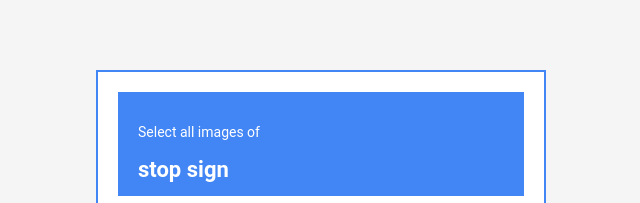
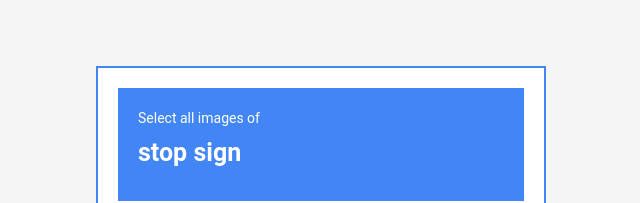
Before and after one commit to jeasper123/solvable-captcha, a plain HTML site: page index.html in a window 1280 px wide. Shown: the top 203 px of the page, without its empty margins (319-959 px from the left). Drawn offline with Linux system fonts and the light colour scheme; grey boxes are pictures that could not be loaded.

Commit message:
Update index.html

```diff
--- a/index.html
+++ b/index.html
@@ -30,7 +30,7 @@
             margin-bottom: 10px;
             color: white; /* White text */
             background-color: #4285F4; /* Blue background */
-            padding: 30px 20px 10px 20px; /* Taller box with increased padding */
+            padding: 20px 20px 10px 20px; /* Taller box with adjusted padding */
             font-weight: normal;
             margin-top: 0;
             display: flex;
@@ -45,9 +45,10 @@
         }
 
         h2 .stop-sign {
-            font-size: 22px; /* Larger font size for "stop sign" */
+            font-size: 25px; /* Larger font size for "stop sign" */
             font-weight: bold;
-            margin-top: 10px; /* Moves "stop sign" to a new line */
+            margin-top: 5px; /* Reduced gap between "Select all images of" and "stop sign" */
+            margin-bottom: 20px; /* Increased gap after "stop sign" */
         }
 
         .grid {
```
